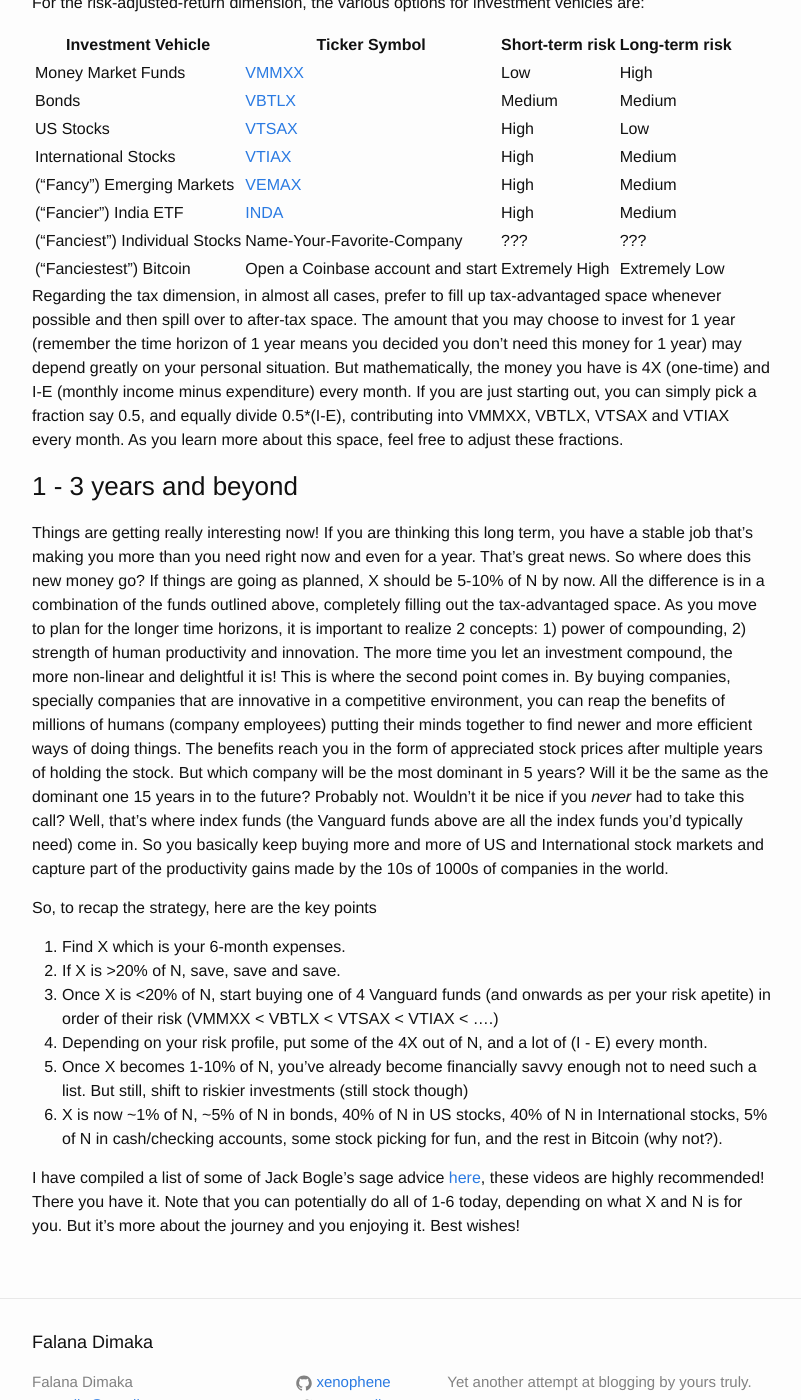
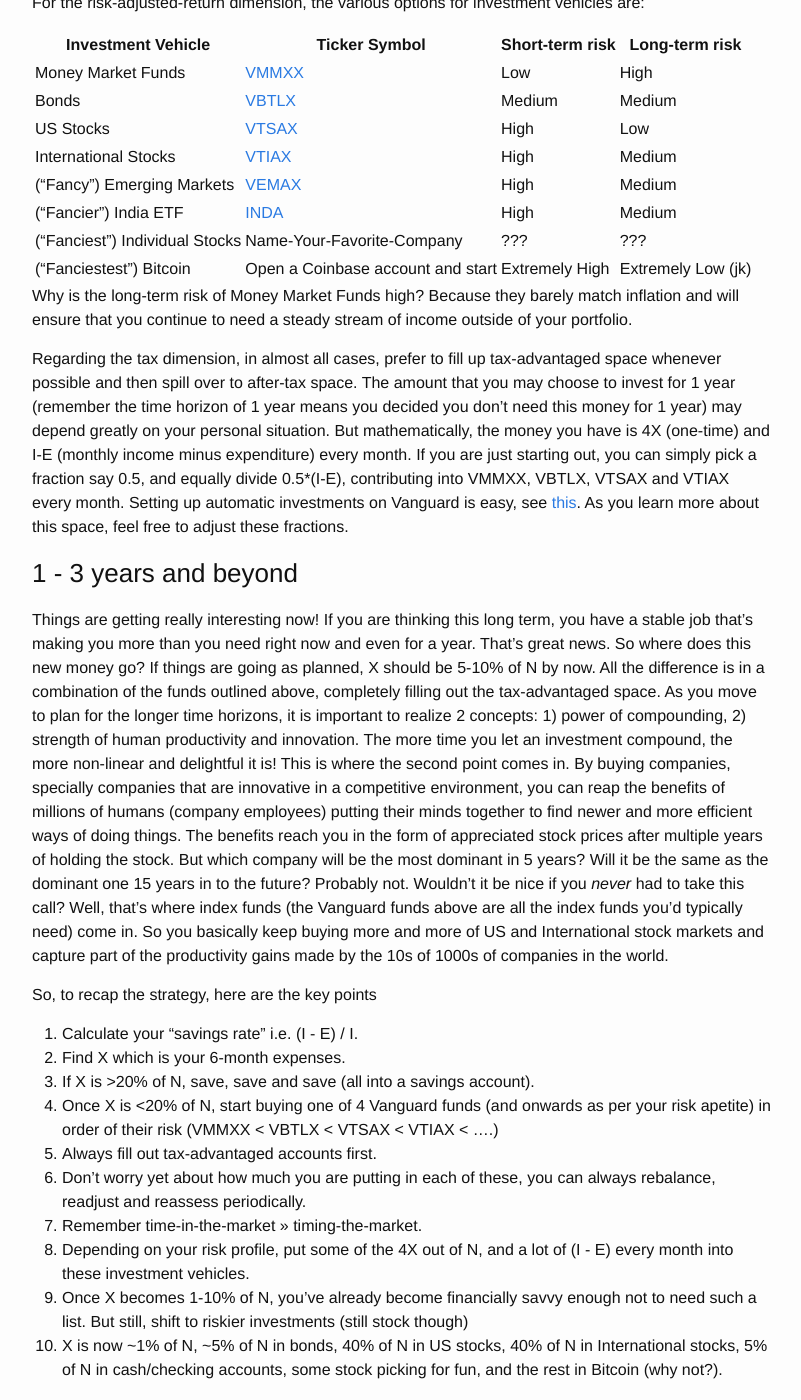
Before and after one commit to xenophene/xenophene.github.io, a Jekyll site: the page built from _posts/2018-01-24-hands-of-financial-planning.markdown, in a window 1280 px wide and 1400 px high, scrolled down 2556 px. Shown: the whole window, without its empty margins (238-1039 px from the left). Built offline with Jekyll 4.4.1, drawn with Linux system fonts in a browser that asks for light colours; some of the changed text lies outside the part shown.

Commit message:
modified macro planning 2

```diff
--- a/_posts/2018-01-24-hands-of-financial-planning.markdown
+++ b/_posts/2018-01-24-hands-of-financial-planning.markdown
@@ -15,12 +15,12 @@
 
 Which brings us to the daunting subject of financial planning. And one strategy to systematically eliminate emotion from it. This strategy is
 exceedingly simple by design. It is clearly not the cleverest thing you can do, but again cleverness is emotion wearing a top hat.
-As we go through the strategy, keep in mind, the concept of _net worth_ which we will keep alluding to. It is basically the worth of everything you own.
+As we go through the strategy, keep in mind, the concept of _net worth_ which we will keep alluding to. It is basically yours assets minus your liabilities.
 We will use N to denote it.
 
 
 #### A common misconception
-A common misconception happens when people confuse an account-type with an investment vehicle. Think of account types as a partition (independent compartments of money) of your portfolio. Most people
+A common misconception is when people confuse an account-type with an investment vehicle. Think of account types as a partition (independent compartments of money) of your portfolio. Most people
 will have a handful of different account types (savings account, checking account, 401(k), IRA, etc) and the money in all those accounts will constitute their portfolio. An investment vehicle is what
 that money does _sitting_ in those accounts. Some account types offer more options for investment vehicles than others. For eg., for a savings account, you only get a single option: a so-called "Money market fund"
 that matches the inflation rate. On the other hand, a 401(k) offers a broader set of options including stocks, bonds, bitcoin, etc.
@@ -34,12 +34,12 @@
 | IRA  | Full gamut of investing options like money market funds, individual stocks, options, futures, index funds, etc  |
 | After-tax brokerage account  | Full gamut of investing options like money market funds, individual stocks, options, futures, index funds, etc  |
 | 529  |  Typically set by the plan offering this account, usually just broad stock & bond index funds |
-| Certificate of Deposit  |  Typically a higher-rate Money Market Fund with more access restrictions |
+| CD  |  Typically a higher-rate Money Market Fund with more access restrictions |
 
 
 #### Your Savings Rate
-Believe it or not, you have a "savings rate" too. And that is one of the best indicators of financial health. I am not talking about the savings rate offered by your
-savings bank account. I am referring to (E - I) / I where E is your monthly expenses and I is your monthly income. Later in this article, we will discuss what to do with (E - I).
+Believe it or not, you have a "savings rate" too. And that is one of the best indicators of your financial health. I am not talking about the savings rate offered by your
+savings bank account. I am referring to (I - E) / I where E is your monthly expenses and I is your monthly income. Later in this article, we will discuss what to do with (I - E).
 
 The strategy is to have plans of action for a variety of *time horizons*: 1 day, 6 months, 3 years, 10 years, and on and on. For each time horizon,
 you set aside an amount of money that you promise not to touch within that time frame.
@@ -94,12 +94,17 @@
 | ("Fancy") Emerging Markets |  [VEMAX](https://investor.vanguard.com/mutual-funds/profile/overview/vemax) | High  | Medium  |
 | ("Fancier") India ETF |  [INDA](https://personal.vanguard.com/us/funds/stocks/snapshot?Ticker=INDA) | High  | Medium  |
 | ("Fanciest") Individual Stocks |  Name-Your-Favorite-Company | ???  | ???  |
-| ("Fanciestest") Bitcoin |  Open a Coinbase account and start | Extremely High  | Extremely Low  |
+| ("Fanciestest") Bitcoin |  Open a Coinbase account and start | Extremely High  | Extremely Low (jk)  |
+
+
+Why is the long-term risk of Money Market Funds high? Because they barely match inflation and will ensure that you continue to need a steady stream of income outside of your portfolio.
+
 
 Regarding the tax dimension, in almost all cases, prefer to fill up tax-advantaged space whenever possible and then spill over to after-tax space.
 The amount that you may choose to invest for 1 year (remember the time horizon of 1 year means you decided you don't need this money for 1 year)
 may depend greatly on your personal situation. But mathematically, the money you have is 4X (one-time) and I-E (monthly income minus expenditure) every month.
 If you are just starting out, you can simply pick a fraction say 0.5, and equally divide 0.5\*(I-E), contributing into VMMXX, VBTLX, VTSAX and VTIAX every month.
+Setting up automatic investments on Vanguard is easy, see [this](https://investor.vanguard.com/contact-us/faqs/automatic-investments).
 As you learn more about this space, feel free to adjust these fractions.
 
 ### 1 - 3 years and beyond
@@ -116,13 +121,22 @@
 keep buying more and more of US and International stock markets and capture part of the productivity gains made by the 10s of 1000s of companies in the world.
 
 So, to recap the strategy, here are the key points
-1. Find X which is your 6-month expenses.
-2. If X is >20% of N, save, save and save.
-3. Once X is <20% of N, start buying one of 4 Vanguard funds (and onwards as per your risk apetite) in order of their risk (VMMXX < VBTLX < VTSAX < VTIAX < ....)
-4. Depending on your risk profile, put some of the 4X out of N, and a lot of (I - E) every month.
-5. Once X becomes 1-10% of N, you've already become financially savvy enough not to need such a list. But still, shift to riskier investments (still stock though)
-6. X is now ~1% of N, ~5% of N in bonds, 40% of N in US stocks, 40% of N in International stocks, 5% of N in cash/checking accounts, some stock picking for fun, and the rest in Bitcoin (why not?).
+1. Calculate your "savings rate" i.e. (I - E) / I.
+2. Find X which is your 6-month expenses.
+3. If X is >20% of N, save, save and save (all into a savings account).
+4. Once X is <20% of N, start buying one of 4 Vanguard funds (and onwards as per your risk apetite) in order of their risk (VMMXX < VBTLX < VTSAX < VTIAX < ....)
+5. Always fill out tax-advantaged accounts first.
+6. Don't worry yet about how much you are putting in each of these, you can always rebalance, readjust and reassess periodically.
+7. Remember time-in-the-market >> timing-the-market.
+8. Depending on your risk profile, put some of the 4X out of N, and a lot of (I - E) every month into these investment vehicles.
+9. Once X becomes 1-10% of N, you've already become financially savvy enough not to need such a list. But still, shift to riskier investments (still stock though)
+10. X is now ~1% of N, ~5% of N in bonds, 40% of N in US stocks, 40% of N in International stocks, 5% of N in cash/checking accounts, some stock picking for fun, and the rest in Bitcoin (why not?).
 
+
+#### Why Vanguard?
+Vanguard was founded by a brilliant man with a self-less mission.
 I have compiled a list of some of Jack Bogle's sage advice [here](https://www.youtube.com/playlist?list=PLfp5LBGeE9kVSKgTtWRRCdimyxfeaZEk1), these videos are highly recommended!
+
+
 There you have it. Note that you can potentially do all of 1-6 today, depending on what X and N is for you. But it's more about the journey and you enjoying it.
 Best wishes!
```
Also changed, not shown: other parts of _posts/2018-01-24-hands-of-financial-planning.markdown (+1 -1 lines).
